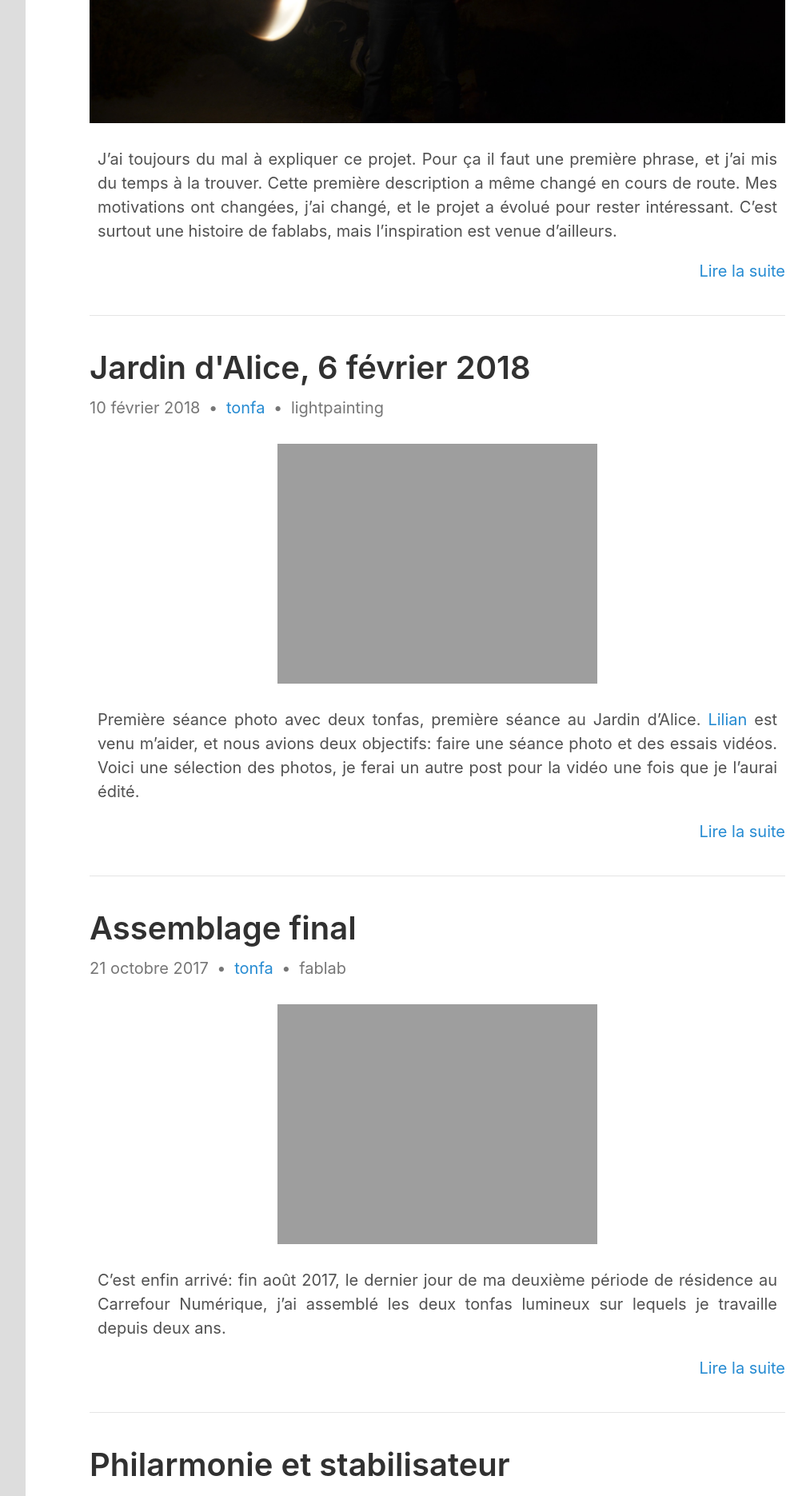
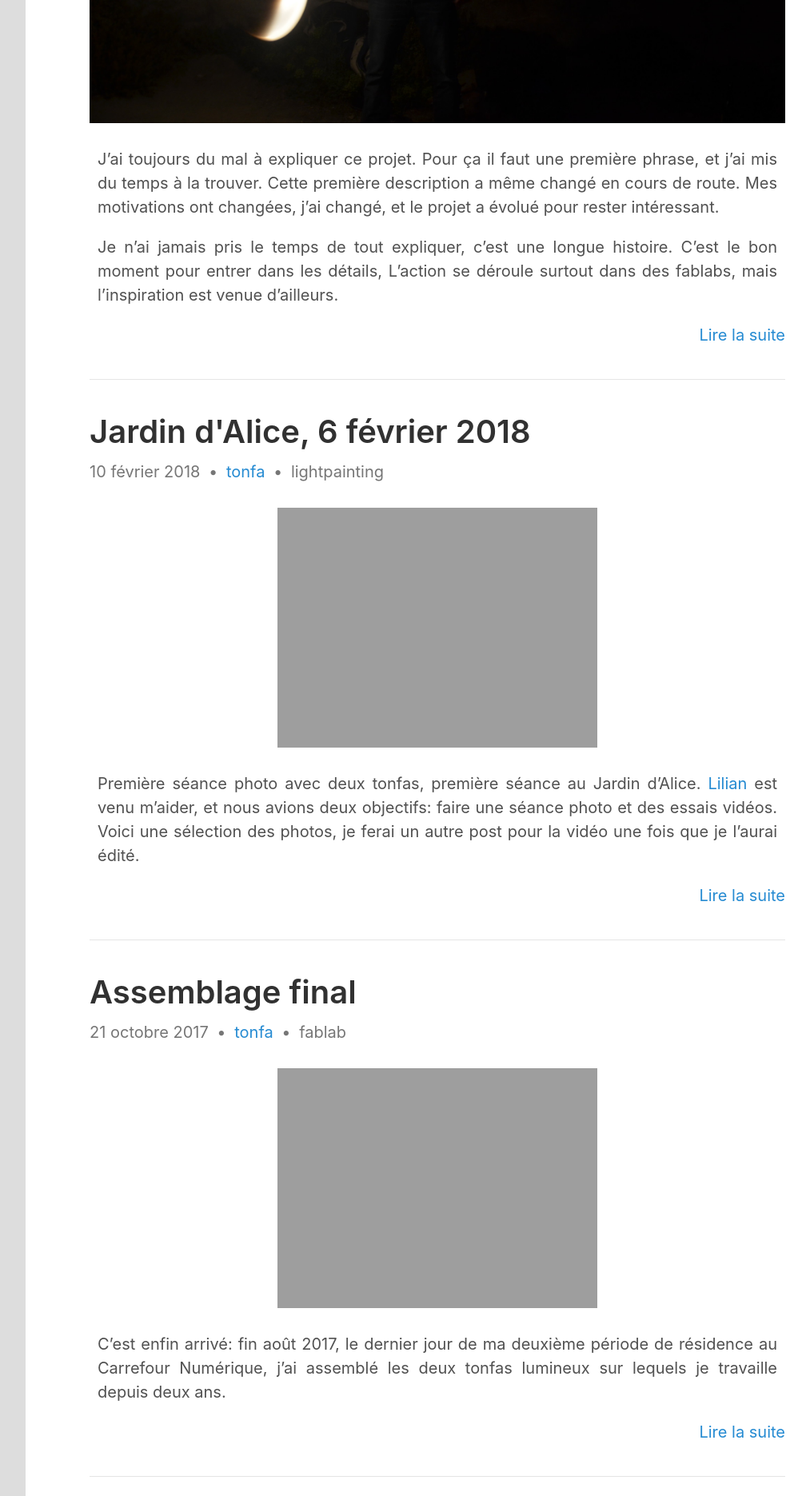
Before and after one commit to Ruff9/inventif, a Jekyll site: the page built from index.html, in a window 1280 px wide. Shown: the part 622-2493 px from the top of the page at 80% size, without its empty margins (218-1231 px from the left). Built offline with Jekyll 4.4.1, drawn with Linux system fonts in a browser that asks for light colours; the list of posts is cut into pages by our own code; part of the change alters nothing that is shown.

Commit message:
rework last post

```diff
--- a/_posts/2018-03-12-retroTonfa.md
+++ b/_posts/2018-03-12-retroTonfa.md
@@ -9,11 +9,13 @@ tags: retro fablab lightpainting danse
 
 {% include image.html name="LTquiberon/quib4.JPG" %}
 
-J'ai toujours du mal à expliquer ce projet. Pour ça il faut une première phrase, et j'ai mis du temps à la trouver. Cette première description a même changé en cours de route. Mes motivations ont changées, j'ai changé, et le projet a évolué pour rester intéressant. C'est surtout une histoire de fablabs, mais l'inspiration est venue d'ailleurs.
+J'ai toujours du mal à expliquer ce projet. Pour ça il faut une première phrase, et j'ai mis du temps à la trouver. Cette première description a même changé en cours de route. Mes motivations ont changées, j'ai changé, et le projet a évolué pour rester intéressant.
+
+Je n'ai jamais pris le temps de tout expliquer, c'est une longue histoire. C'est le bon moment pour entrer dans les détails, L'action se déroule surtout dans des fablabs, mais l'inspiration est venue d'ailleurs.
 
 <!--more-->
 
-En février 2011, j'ai assisté à une réunion de jongleurs de feu, sur le parvis du palais de Tokyo. Beaucoup de bolas, des épées enflammées et quelques expériences. J'ai passé quelques minutes à fixer un homme qui avait monté des lumières clignotantes aux extrémités de ses nunchakus. Je m'en suis lassé très vite. Il devait garder une vitesse constante pour que la chaîne reste tendue, ce qui limitait ses mouvements et les formes de lumière possibles. Ce problème se retrouve dans l'utilisation des bolas enflammés.
+En février 2011, j'ai assisté à une réunion de jongleurs de feu, sur le parvis du palais de Tokyo. Beaucoup de bolas, des épées enflammées et quelques expériences. J'ai passé quelques minutes à fixer un homme qui avait monté des lumières clignotantes aux extrémités de ses nunchakus. Je m'en suis lassé très vite. Il devait garder une vitesse constante pour que la chaîne reste tendue, ce qui limitait ses mouvements et les formes de lumière possibles.
 
 En regardant cet homme et ses nunchakus clignotants, je me dis que cela fonctionnerait bien mieux avec des tonfas. J'avais pratiqué le Viet Vo Dao, je savais ce que c'était et vaguement comment ça se manipule.
 
@@ -52,7 +54,7 @@ Ce qui a marqué la fin de cette période, c'est la photo suivante, prise à l'
 {% include image.html name="LTquiberon/quibLast.JPG" %}
 <span class='photo-legend'>[Séance photo](http://www.inventif.fr/posts/quiberon-14-juin-2013)</span>
 
-Je l'ai regardée pendant des heures. Les volumes de cette abstraction lumineuse m'ont captivés, cette photo m'a donné envie de continuer.
+Je l'ai regardé pendant des heures. Les volumes de cette abstraction lumineuse m'ont captivés, cette photo m'a donné envie de continuer.
 
 En 2014, ce projet est resté épisodique, avec quelque séances photos freinées par des problèmes d'instabilité du prototype. L'ampoule à incandescence de l'outil de base supportait mal les chocs, j'ai dû en casser deux.
 
@@ -114,8 +116,7 @@ Cette pratique a confirmé ce que je sentais depuis longtemps et j'ai changé la
 Si ça m'intéresse, c'est d'abord pour le poids. Chaque tonfa pèse 650 grammes, et c'est suffisant pour disposer d'une inertie différente. En étant plus lourd, on peux prendre plus d'élan, et imaginer des mouvements qu'on ne pourrait pas faire sans cette inertie. Modifier le poids, c'est modifier le corps qui danse, ce qui ouvre beaucoup de possibilités. Avec plus d'élan, on peut sauter plus haut.
 
 {% include image.html name="tonfa_jardin_alice/DSC00575.jpeg" %}
-
-<!-- caption=[Séance photo](http://www.inventif.fr/posts/jardin-dalice-6-fvrier-2018) -->
+<span class='photo-legend'>[Séance photo](http://www.inventif.fr/posts/jardin-dalice-6-fvrier-2018)</span>
 
 Il y a aussi la mise en scène. Choisir les moments qu'on éclaire, montrer ses parties de mouvement préférées. Découper le mouvement peut fonctionner naturellement avec le popping, mais on peut aller plus loin, par exemple en apportant des décalages de vitesse entre les moments éclairés et les autres. On peut créer des surprises et des suspensions. Il devrait être possible de manipuler la perception du temps du public. Un ami qui me filmait m'a dit qu'il avait l'impression de voir du montage dans mon impro.
 
@@ -129,38 +130,37 @@ Nous avons donc commencé à faire des essais vidéos. Rien de construit ou de p
 
 Cette vidéo m'a laissé frustré, parce que mon pote qui tient la caméra bouge plus que moi. Je ne danse pas du tout, je jongle. C'est à ce moment là que j'ai mesuré la quantité de travail requise pour inventer une nouvelle pratique de danse, avec un nouveau vocabulaire à chercher. Il faut que je me détache de l'influence des arts martiaux pour libérer mes mouvements.
 
-Ces réfexions se ressentent dans l'essai suivant. Je bouge plus, ça commence à ressembler à de la danse. C'est toujours de l'impro et je suis encore loin d'une vidéo chorégraphiée et construite, mais l'utilisation de l'obscurité me permet de mieux expliquer mes objectifs pour la scénographie.
-
 <div class="video-container">
   <iframe width="560" height="315" src="https://www.youtube.com/embed/pTmGH78RpVk?rel=0&amp;showinfo=0?ecver=1" frameborder="0" allowfullscreen></iframe>
 </div>
 
-Ce vidéos me sont très utiles pour la communication autour de ce projet, et pour le développer, j'ai besoin de communiquer. L'objectif d'un projet open source, c'est que d'autres personnes se l'approprient. Si personne ne s'y intéresse, c'est juste du folklore de fablab. Du point de vue de l'open-source, un projet avec un seul contributeur est un échec, une inutilité.
+Ces réflexions se ressentent dans l'essai suivant. Je bouge plus, ça commence à ressembler à de la danse. C'est toujours de l'impro et je suis encore loin d'une vidéo chorégraphiée et construite, mais les moyens sont là.
 
-J'aimerais donc que d'autres personnes s'intéressent à ces tonfas. Ils peuvent être utilisés comme des bolas enflammés, avec quelques avantages. Plus de possibilités, pas de produits toxiques. Une puissance lumineuse correcte et des photos très facilement spectaculaires.
+Et voilà. Dans un certain périmètre, ce projet est terminé. J'ai construit l'objet que je voulais depuis des années, je possède deux jouets uniques et conçus sur-mesure. J'ai appris beaucoup, je dispose de nouveaux moyens techniques et j'ai fait de belles rencontres. J'ai déjà été plus loin que je n'aurais cru. Je n'ai pas trouvé de nom plus funky que 'tonfas' pour cet objet, mais à vrai dire, j'ai arrété de chercher depuis longtemps.
 
 {% include image.html name="retro_tonfa/resultat1.JPG" %}
 
-Je me dit que ça pourrait intéresser des danseur.se.s, des jongleur.se.s, des praticien.ne.s d'arts martiaux. Toute personne qui a déjà joué avec un ruban de gymnastique comprend très bien l'intérêt. L'idée est arrivée dans une réunion de jongleurs, et c'est dans ce genre d'évènement que j'aimerais que le résultat retourne.
+La partie de ce projet qui se passait dans des fablabs est terminée. Il y aura bien d'autres versions, beaucoup d'idées n'ont pas été exploitées et de nouvelles arrivent de temps en temps<sup>3</sup>. Mais pour l'instant la priorité naturelle est d'utiliser ces objets. Et d'essayer que d'autres les utilisent.
 
-Je rêve de partager des vidéos réalisées par des inconnu.e.s qui auraient eux-même assemblés leurs tonfas sur mesure. Pour travailler dans cette direction, il faudrait écrire une vraie notice de montage et réaliser des vidéos tutoriels pour la construction des tonfas. Le [wiki](http://carrefour-numerique.cite-sciences.fr/fablab/wiki/doku.php?id=projets:light_tonfa) du Carrefour Numérique n'attend que ça.
+L'objectif d'un projet open source, c'est que d'autres personnes se l'approprient. Dans cette culture, un projet avec un seul contributeur est un échec, une inutilité. Je pense qu'il est possible que d'autres personnes s'intéressent à ces tonfas. Ils peuvent être utilisés comme des bolas enflammés, avec quelques avantages. Plus de possibilités, pas de produits toxiques. Une puissance lumineuse correcte et des photos très facilement spectaculaires. Ca pourrait intéresser des danseur.se.s, des jongleur.se.s, des praticien.ne.s d'arts martiaux. Toute personne qui a déjà joué avec un ruban de gymnastique comprend très bien l'intérêt. L'idée est arrivée dans une réunion de jongleurs, le résultat aurait sa place dans ce genre d'évènement.
+
+Je rêve de partager des vidéos réalisées par des inconnu.e.s qui auraient eux-même assemblés leurs tonfas sur mesure. C'est déjà possible, les fichiers sont en ligne, mais ce n'est pas encore confortable. Je n'ai pas encore vraiment écrit de notice de montage, sans même parler de vidéos tutoriels. Le [wiki](http://carrefour-numerique.cite-sciences.fr/fablab/wiki/doku.php?id=projets:light_tonfa) du Carrefour Numérique n'attend que ça. Si jamais, toi qui me lit, tu as envie d'avoir tes propres tonfas lumineux, il faut que tu saches que c'est possible. Il suffit de m'en parler, où à n'importe qui du Carrefour Numérique.
 
 {% include image.html name="tonfaAssemblage/etalage.JPG" %}
 
 La dernière surprise de 2017 est arrivée quand j'ai voulu fabriquer deux exemplaires neufs. Chacun des tonfas nécessite 32h d'impression 3D. Je ne m'en étais pas rendu compte en travaillant les pièces une par une. C'est vraiment trop long, et faire les deux m'a pris tout l'été.
 
-C'est ce qui limite mes espoirs d'accueillir d'autres personnes dans le projet. 64 heures d'impression, sans compter l'assemblage et tous les apprentissages nécessaires, c'est beaucoup demander. Durant toute cette période je suis resté concentré sur l'idée que les pièces devaient être bon marché, je n'avais pas pensé à l'investissement en temps.
+C'est le principal frein à l'accueil d'autres personnes dans le projet. 64 heures d'impression, sans compter l'assemblage et tous les apprentissages nécessaires, c'est beaucoup demander. Durant toute cette période je suis resté concentré sur l'idée que les pièces devaient être bon marché, je n'avais pas pensé à l'investissement en temps.
 
-Donner envie à d'autres, c'est certainement possible, je vois ce que devrait faire. Travailler la pratique de danse, produire des vidéos, écrire des tutoriels, filmer des tutoriels et des exercices de danse. Communiquer sur tout ça. Ce texte est un premier pas.
+Donner envie à d'autres, c'est certainement possible, il y a des actions possibles. Travailler la pratique de danse, produire des vidéos, écrire des tutoriels, filmer des tutoriels et des exercices de danse. Communiquer sur tout ça. Ce texte est un premier pas, mais je ne sais pas si je veux investir beaucoup de temps dans la communication.
 
-J'ai commencé la recherche sur la danse dans une salle de répétition du [Jardin d'Alice](https://www.lejardindalice.org/)<sup>3</sup>, à Montreuil. Je ne sais pas du tout jusqu'où cela va me mener, certainement au tournage de quelques vidéos supplémentaires.
-
-Dans un certain périmètre, ce projet est terminé, et c'est un succès. Je possède deux jouets uniques et construits sur-mesure. J'ai appris beaucoup, je dispose de nouveaux moyens techniques et j'ai fait de belles rencontres. J'ai déjà été plus loin que je n'aurais cru. Je n'ai pas trouvé de nom plus funky que 'tonfas' pour cet objet, mais à vrai dire, j'ai arrété de chercher depuis longtemps.
+J'ai commencé la recherche sur la danse dans une salle de répétition du [Jardin d'Alice](https://www.lejardindalice.org/)<sup>4</sup>, à Montreuil. Je ne sais pas du tout jusqu'où cela va me mener, certainement au tournage de quelques vidéos supplémentaires.
 
 Ce projet est redevenu intermittent depuis quelques mois. Je n'ai pas pris de vacances en 2017 et j'ai vraiment envie de le faire en 2018. Je partirais certainement avec les tonfas dans mon sac et il est possible que je demande à certains d'entre vous de prendre des photos ou des vidéos.
 
 Je n'ai pas encore envie d'arrêter.
 
+{:.pre-footnotes}
 <hr/>
 {:.post-footnotes}
 <sup>1</sup> Merci à Quentin pour les photos, à Jason et à Alexandre pour le soutien technique :)
@@ -169,7 +169,10 @@ Je n'ai pas encore envie d'arrêter.
 <sup>2</sup> Merci à Thierry, Mathieu, Rachid, Olivier, Thierry, Hélène, David, Isabelle, Mélissa, David, Fabrice et particulièrement à Yves pour l'initiation à l'impression 3D :)
 
 {:.post-footnotes}
-<sup>3</sup> Merci à Fabien du hackerspace pour avoir sauvé une séance photo en bricolant avec le sourire :)
+<sup>3</sup> La dernière en date, apportée par une amie dans un café: "Et si ce n'était pas une poignée mais un gant? Après tout tu ne le laches jamais?"
+
+{:.post-footnotes}
+<sup>4</sup> Merci à Fabien du hackerspace pour avoir sauvé une séance photo en bricolant avec le sourire :)
 
 {:.post-footnotes}
 Un remerciement spécifique pour [Lilian Hardouineau](https://vimeo.com/lilianhardouineau), qui a pris toutes les vidéos et plusieurs séances photos. Ce projet ne serait pas le même sans lui, merci !
--- a/_sass/hydeout/_posts.scss
+++ b/_sass/hydeout/_posts.scss
@@ -122,6 +122,11 @@ h2.post-title, h2.page-title {
   }
 }
 
+.pre-footnotes {
+  width: 850px;
+  margin: 70px auto 30px;
+}
+
 .post-footnotes {
   font-size: 0.8em;
   padding-left: 20px;
```
